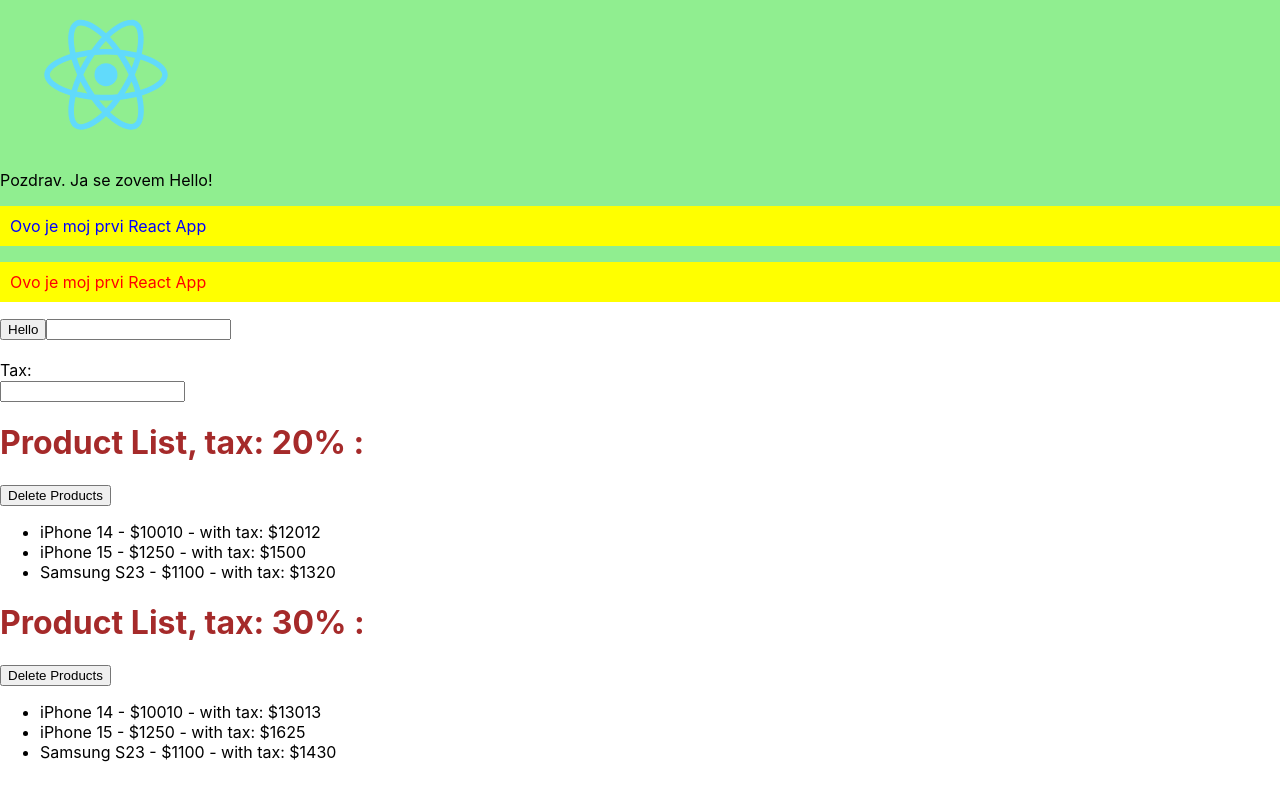
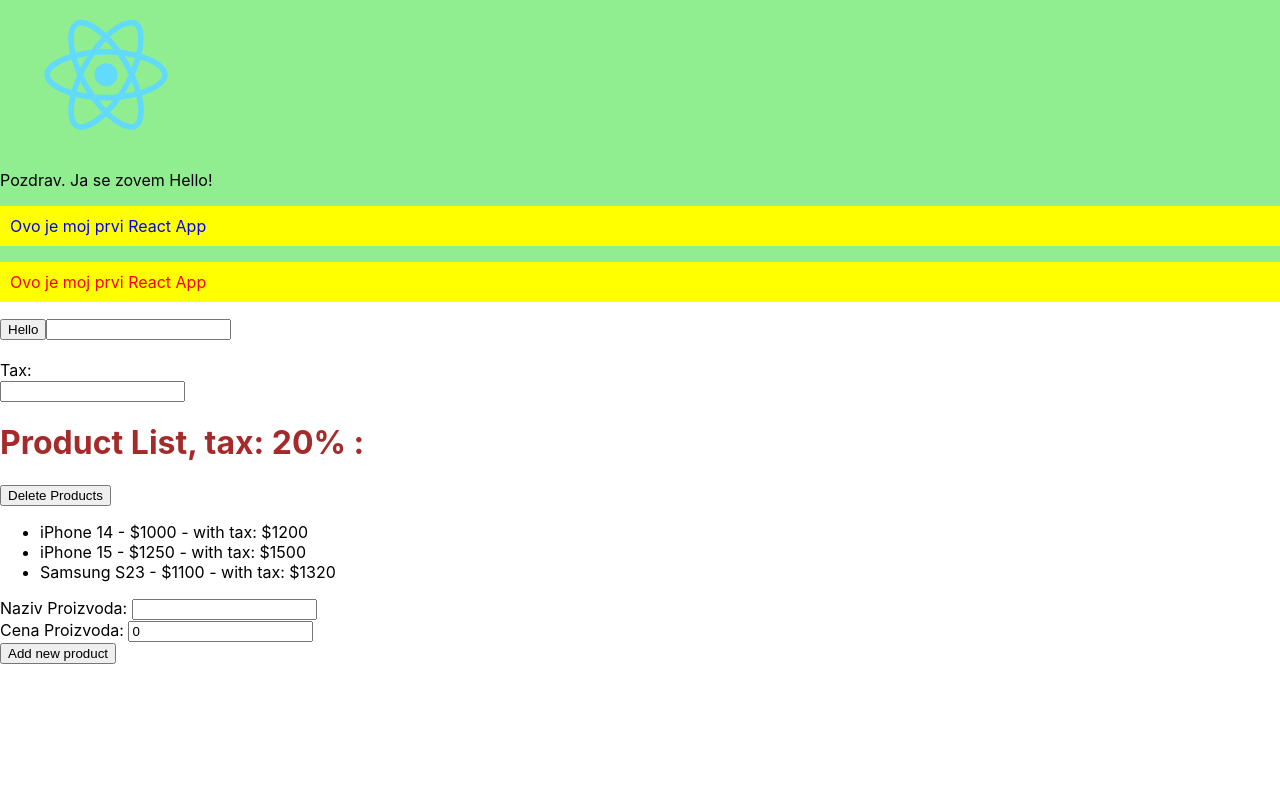
Before and after one commit to CojaONIX/react-first-app, a React (Create React App) app: page / in a window 1280 px wide. Shown: the top 787 px of the page. Built offline with nearby package versions, Linux system fonts and the light colour scheme.

Commit message:
homework 03

```diff
--- a/src/App.js
+++ b/src/App.js
@@ -41,8 +41,6 @@ function App() {
       <input type="number" onInput={ (e) => setTax(e.target.value) } />
 
       <Products tax={ tax } />
-      <Products tax="30" />
-      <Products tax="50" />
 
     </>
   );
--- a/src/Components/Products.js
+++ b/src/Components/Products.js
@@ -3,10 +3,19 @@ import { useState } from "react";
 function Products(props) {
 
     let [products, setProducts] = useState({
-        'iPhone 14': 10010,
+        'iPhone 14': 1000,
         'iPhone 15': 1250,
         'Samsung S23': 1100
     });
+
+    let [newProductName, setNewProductName] = useState('');
+    let [newProductPrice, setNewProductPrice] = useState(0);
+
+    function addProduct() {
+        setProducts({...products, [newProductName]: newProductPrice});
+        setNewProductName('');
+        setNewProductPrice(0);
+    }
 
     return (
         <div>
@@ -19,6 +28,16 @@ function Products(props) {
                 })
             }
             </ul>
+
+            <div>
+                <label>Naziv Proizvoda: </label>
+                <input type="text" value={newProductName} onInput={ (e) => setNewProductName(e.target.value) } />
+                <br/>
+                <label>Cena Proizvoda: </label>
+                <input type="number" value={newProductPrice} onInput={ (e) => setNewProductPrice(e.target.value) } />
+                <br/>
+                <button onClick={ addProduct }>Add new product</button>
+            </div>
         </div>
     );
 };
```
